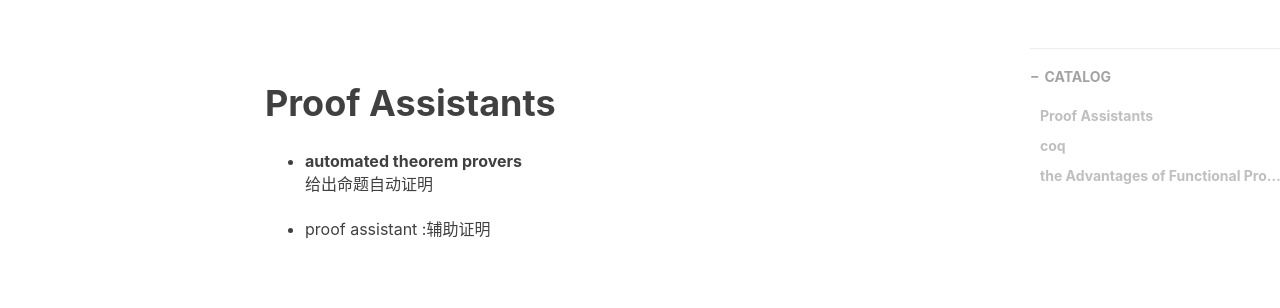
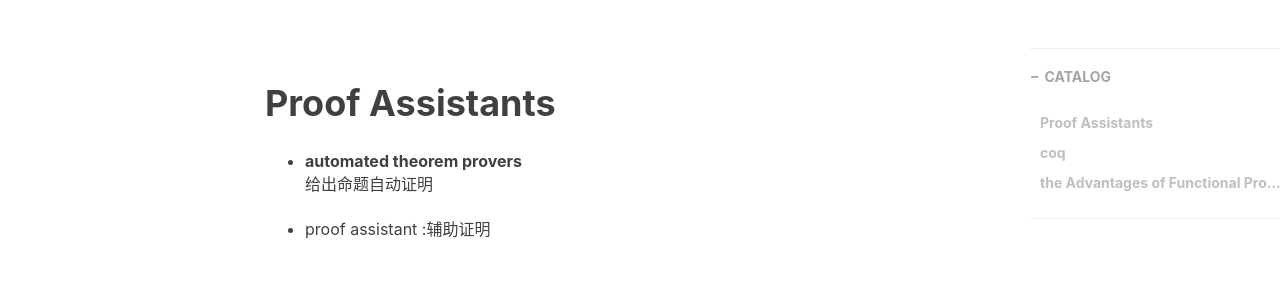
Before and after one commit to LogicLee0902/-LogicLee0902.github.io, a Jekyll site: the page built from _posts/software-foundations/2020-03-04-logical-foundations-00-preface.md, in a window 1280 px wide. Shown: the part 305-613 px from the top of the page. Built offline with Jekyll 4.4.1, drawn with Linux system fonts in a browser that asks for light colours; nearby versions of some CDN libraries; comment, search, counter and statistics services are not loaded.

Commit message:
fix catalog

```diff
--- a/_layouts/post.html
+++ b/_layouts/post.html
@@ -59,6 +59,7 @@
                             <a class="catalog-toggle" href="#">CATALOG</a>
                         </h5>
                         <ul class="catalog-body"></ul>
+                        <hr class="hidden-sm hidden-xs">
                     </div>
                 </div>
             {% endunless %}
--- a/less/clickable-image.less
+++ b/less/clickable-image.less
@@ -9,8 +9,8 @@
   width: 100%;
   height: 100%;
   overflow: auto;
-  background-color: #FFFFFF;
-  background-color: rgba(255, 255, 255, 0.9);
+  background-color: #FAFAFA;
+  background-color: rgba(250, 250, 250, 0.9);
   transition: opacity ease 100ms;
   pointer-events: none;
 }
--- a/less/side-catalog.less
+++ b/less/side-catalog.less
@@ -7,7 +7,7 @@
 .side-catalog {
   &.fixed {
     position: fixed;
-    top: 40px;
+    top: -21px;
   }
   &.fold {
     .catalog-toggle::before {
@@ -31,7 +31,8 @@
   .catalog-body {
     position: relative;
     list-style: none;
-    height: 80%;
+    height: auto;
+    max-height: 80%;
     overflow: hidden;
     overflow-y: auto;
     padding-left: 0px;
--- a/less/sidebar.less
+++ b/less/sidebar.less
@@ -21,7 +21,7 @@
   font-size: 15px;
   h5 {
     color: @brand-gray;
-    padding-bottom: 0.5em;
+    padding-bottom: 1em;
     a {
       color: @brand-gray !important;
       text-decoration: none;
```
Also changed, not shown: css/hux-blog.css (+4 -3 lines), css/hux-blog.min.css, less/snackbar.less (line endings or trailing spaces).
